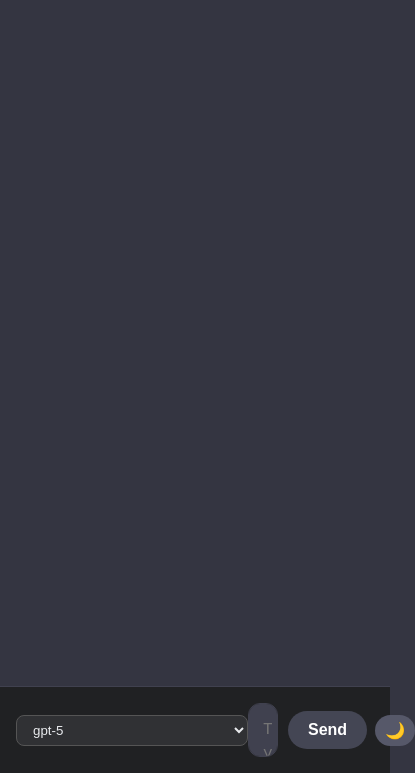
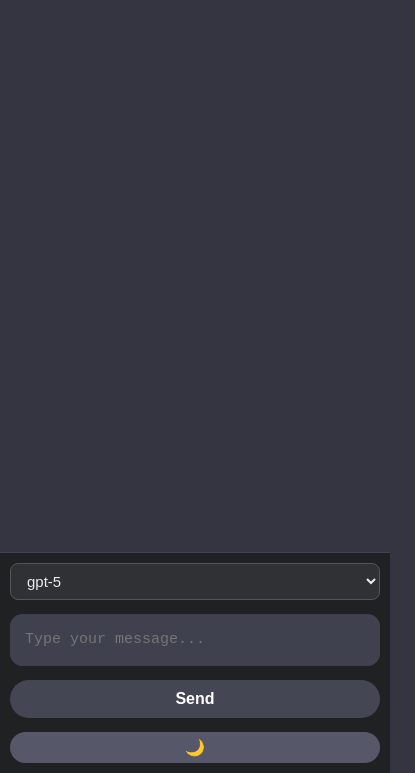
Before and after one commit to devopsexpertlearning/free-ai-chatbot, a plain HTML site: page index.html in a window 390 px wide. Shown: the part 71-844 px from the top of the page, 415 px wide, since content can reach past the window. Drawn offline with nearby package versions, Linux system fonts and the light colour scheme.

Commit message:
Add files via upload

```diff
--- a/style.css
+++ b/style.css
@@ -55,8 +55,22 @@ html.light #userInput { background: #e0e0e0; color: var(--text-light); }
   padding:10px; border-top:1px solid #444; background:#202124;
 }
 #modelSelect {
-  padding:6px 12px; border-radius:8px; border:1px solid #555;
-  background:#303134; color:#e8eaed;
+  min-width: 120px;
+  max-width: 180px;
+  padding: 8px 12px;
+  border-radius: 8px;
+  border: 1px solid #555;
+  background: #303134;
+  color: #e8eaed;
+  font-size: 15px;
+  margin-right: 8px;
+  flex-shrink: 0;
+}
+
+body.light #modelSelect {
+  background: #f7f7f8;
+  color: #17191c;
+  border: 1px solid #c3c3c8;
 }
 
 #scrollBtn {
@@ -190,10 +204,12 @@ pre:hover .copy-btn { opacity: 1; }
 
 #inputContainer {
   display: flex;
+  align-items: center;
+  gap: 10px;
   padding: 16px;
   border-top: 1px solid var(--border-dark);
   background: var(--header-dark);
-  align-items: center;
+  flex-wrap: wrap; /* allow wrapping on small screens */
 }
 body.light #inputContainer {
   background: var(--header-light);
@@ -302,3 +318,27 @@ body.dark #chatHeader, body.dark header#chatHeader {
 @keyframes spin {
   100% { transform: rotate(360deg); }
 }
+
+@media (max-width: 600px) {
+  #inputContainer {
+    flex-direction: column;
+    align-items: stretch;
+    gap: 8px;
+    padding: 10px;
+  }
+  #modelSelect {
+    width: 100%;
+    max-width: none;
+    margin-right: 0;
+    margin-bottom: 6px;
+  }
+  #userInput {
+    min-height: 38px;
+    font-size: 15px;
+  }
+  #sendBtn, #themeToggle {
+    width: 100%;
+    margin-left: 0;
+    margin-top: 6px;
+  }
+}
```
